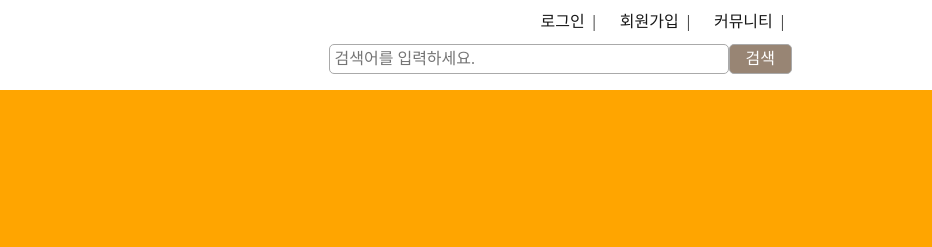
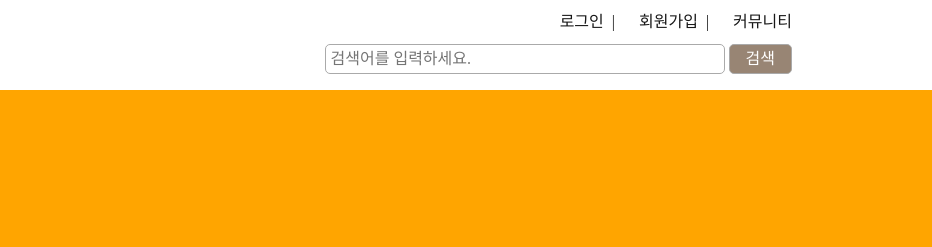
Before and after one commit to editakim/RWD, a plain HTML site: page index.html in a window 1280 px wide. Shown: the top 247 px of the page, 348-1280 px from the left. Drawn offline with Linux system fonts and the light colour scheme; a web font is replaced by a local one.

Commit message:
불필요한 바 삭제

```diff
--- a/index.html
+++ b/index.html
@@ -20,12 +20,13 @@
         <ul class="member">
           <li><a href="#">로그인</a><span class="bar" aria-hidden="true">|</span></li>
           <li><a href="#">회원가입</a><span class="bar" aria-hidden="ture">|</span></li>
-          <li><a href="#">커뮤니티</a><span class="bar">|</span></li>
+          <li><a href="#">커뮤니티</a></li>
         </ul>
         <form action="https://formspree.io/edita.yj.kim@gmail.com" method="POST"" class="search">
           <fieldset>
             <legend>검색</legend>
-            <input type="search" aria-label="검색어" name="search" required placeholder="검색어를 입력하세요."><button type="submit" class="btn-search">검색</button>
+            <input type="search" aria-label="검색어" name="search" required placeholder="검색어를 입력하세요.">
+            <button type="submit" class="btn-search">검색</button>
           </fieldset>
         </form>
          <!--<h1 class="logo">
```
